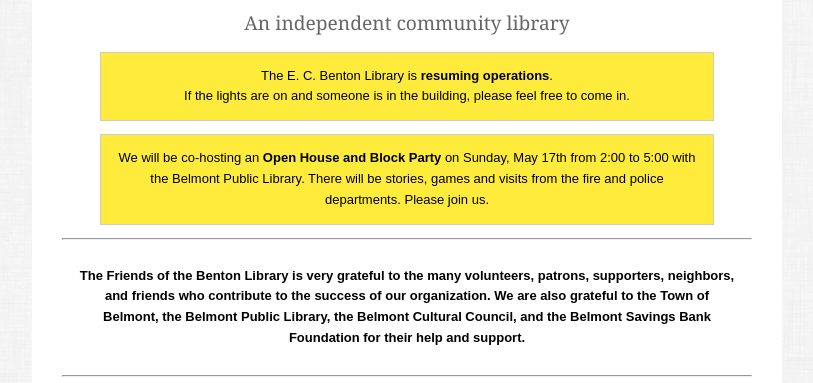
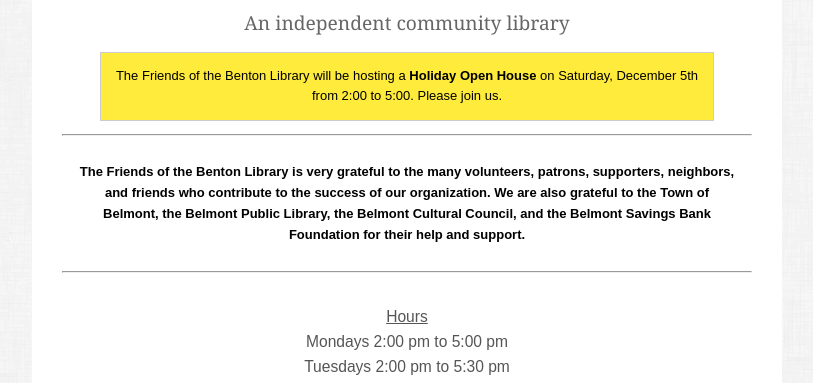
Before and after one commit to ecbenton/ecbenton.github.io, a plain HTML site: page index.html in a window 1280 px wide. Shown: the part 362-745 px from the top of the page, without its empty margins (233-1046 px from the left). Drawn offline with Linux system fonts and the light colour scheme.

Commit message:
Update hours

```diff
--- a/index.html
+++ b/index.html
@@ -40,14 +40,9 @@ h2 {
 
 <p style="max-width: 85%; margin: 1em auto; border: 1px solid #ccc; padding: 1em; background-color: #ffeb3b; text-align: center">
 
-The E. C. Benton Library is <b>resuming operations</b>.<br>
-If the lights are on and someone is in the building, please feel free to come in.
-</p>
-
-<p style="max-width: 85%; margin: 1em auto; border: 1px solid #ccc; padding: 1em; background-color: #ffeb3b; text-align: center">
-We will be co-hosting an <b>Open House and Block Party</b> on Sunday,
-May 17th from 2:00 to 5:00 with the Belmont Public Library.
-There will be stories, games and visits from the fire and police departments.
+The Friends of the Benton Library will be hosting a
+<b>Holiday Open House</b>
+on Saturday, December 5th from 2:00 to 5:00.
 Please join us.
 </p>
 
@@ -62,13 +57,15 @@ Foundation for their help and support.
 </p>
 <hr>
 
-    <p style="font-size: larger; color: #555; max-width: 85%; margin: 1em auto; padding: 1em; text-align: center">
-    Mondays through Saturdays<br>
-    2:00 pm to 5:00 pm. <br>
-    We will be open when we have volunteers available.<br>
-    If the flag is out, please come in.<br>
-    If you would like to volunteer, please contact us.<br>
-    </p>
+<p style="font-size: larger; color: #555; max-width: 85%; margin: 1em auto; padding: 1em; text-align: center">
+<span style="text-decoration: underline">Hours</span></br>
+Mondays 2:00 pm to 5:00 pm<br>
+Tuesdays 2:00 pm to 5:30 pm<br>
+Wednesdays 2:00 pm to 5:30 pm<br>
+Thursdays 2:00 pm to 7:30 pm<br>
+Fridays 2:00 pm to 7:30 pm<br>
+Saturday 2:00 pm to 5:00 pm<br>
+</p>
 </div>
 
 <p style="margin-top: 1.5em;">
```
Also changed, not shown: visit.html (+9 -14 lines).
